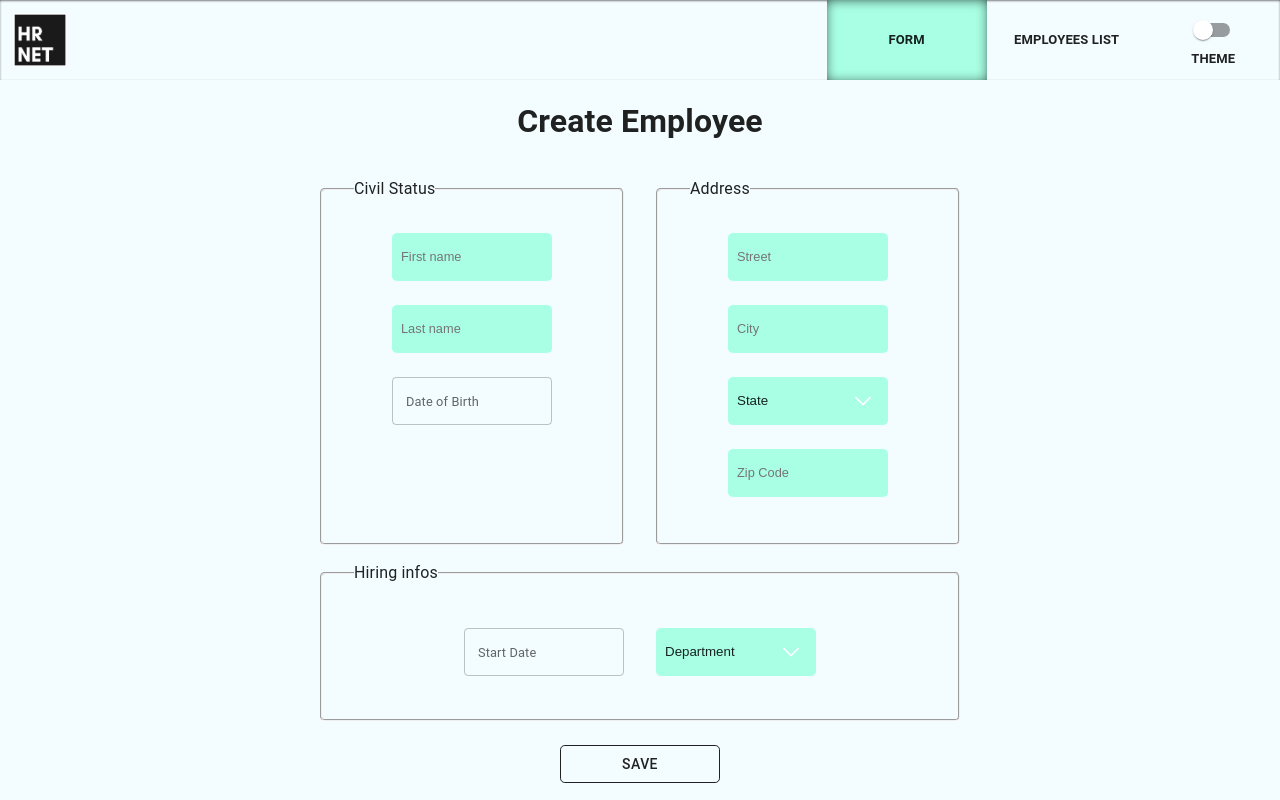
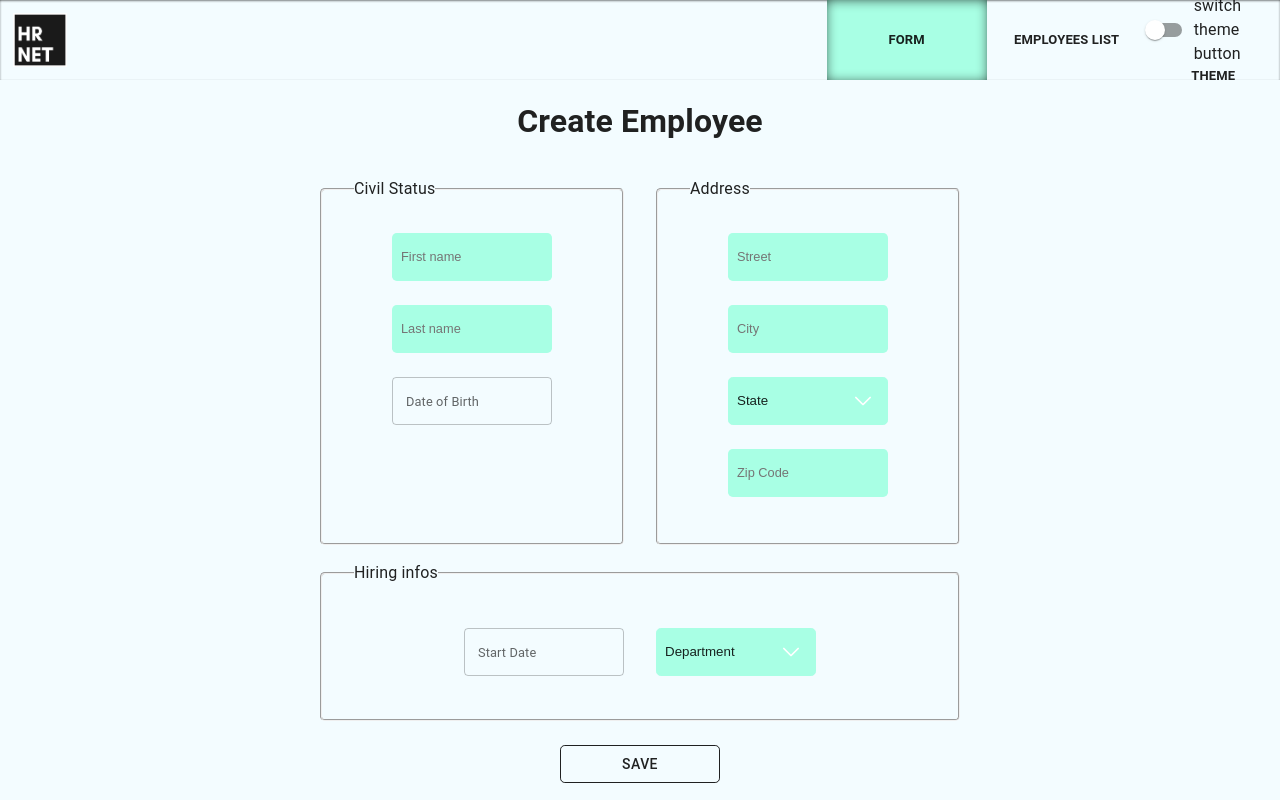
Before and after one commit to JNSPK/hrnet, a React (Vite) app: page /#/ in a window 1280 px wide. Built offline with nearby package versions, Linux system fonts and the light colour scheme.

Commit message:
fix accessibility

```diff
--- a/src/components/createEmployee.tsx
+++ b/src/components/createEmployee.tsx
@@ -237,7 +237,7 @@ const CreateEmployee: React.FC<CreateEmployeeProps> = () => {
                   options={state}
                   placeholder='State'
                   id='dropdown-state'
-                  aria-label='state'
+                  aria-label='state button'
                   onChange={(event) => {
                     handleChangeSelect(event, {
                       name: 'addressState',
--- a/src/components/select.tsx
+++ b/src/components/select.tsx
@@ -25,6 +25,7 @@ const CustomSelect: React.FC<CustomSelectProps> = ({
 }) => {
   return (
     <Select
+      aria-label='options list'
       name={name}
       style={{
         border: 'solid 1px',
--- a/src/components/themeSwitcher.tsx
+++ b/src/components/themeSwitcher.tsx
@@ -1,4 +1,4 @@
-import { Switch } from '@mui/material';
+import { FormControlLabel, Switch } from '@mui/material';
 import { ThemeMode, ThemeContext } from '../themeContext/types';
 import { useContext, useEffect, useState } from 'react';
 import { Context } from '../themeContext';
@@ -27,11 +27,16 @@ const ThemeSwitcher = () => {
   };
   return (
     <div className='switch'>
-      <Switch
-        className='switch-btn'
-        checked={checked}
-        onChange={handleSwitchTheme}
-        aria-label='switch-theme'></Switch>
+      <FormControlLabel
+        control={
+          <Switch
+            className='switch-btn'
+            checked={checked}
+            onChange={handleSwitchTheme}></Switch>
+        }
+        label='switch theme button'
+      />
+
       <p>Theme</p>
     </div>
   );
```
